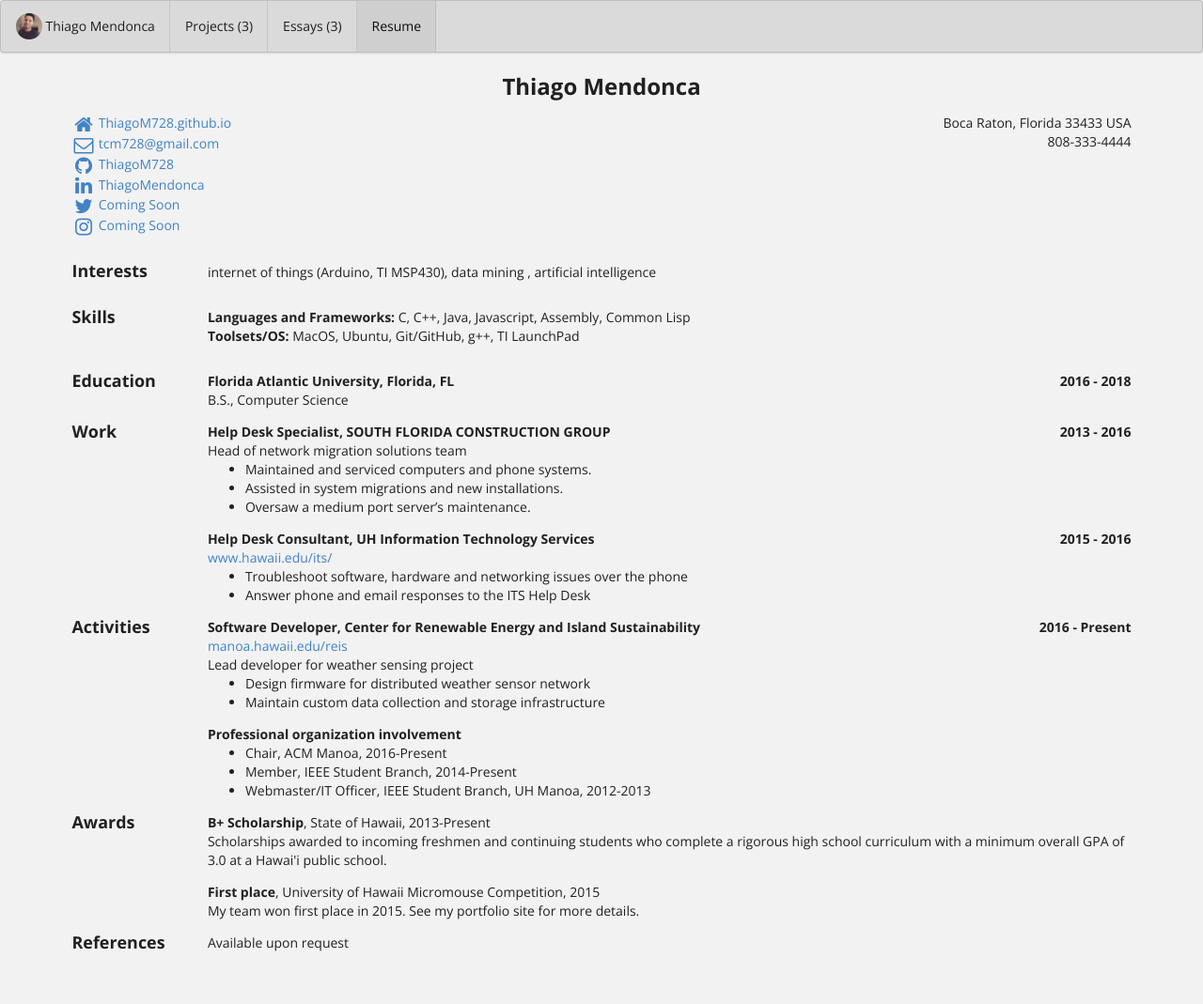
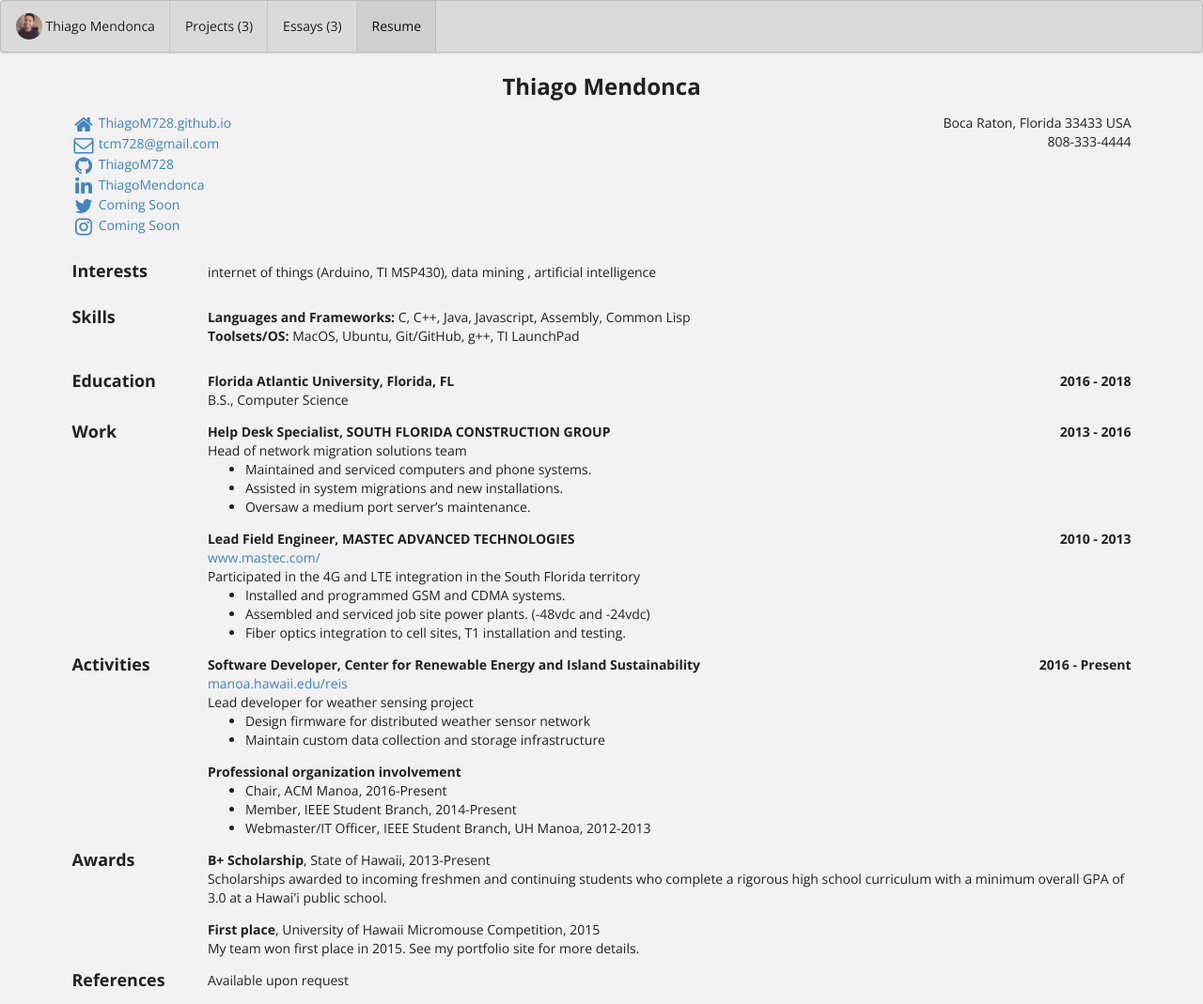
Before and after one commit to ThiagoM728/ThiagoM728.github.io, a Jekyll site: the page built from bio/index.html, in a window 1280 px wide. Shown: the whole page at 94% size. Built offline with Jekyll 4.4.1, drawn with Linux system fonts in a browser that asks for light colours; before the commit the page ends 1029 px from its top, so only the background shows below that.

Commit message:
Update bio.json

```diff
--- a/_data/bio.json
+++ b/_data/bio.json
@@ -108,15 +108,16 @@
       ]
     },
     {
-      "company": "UH Information Technology Services",
-      "position": "Help Desk Consultant",
-      "website": "http://www.hawaii.edu/its/",
-      "startDate": "2015-01-01",
-      "endDate": "2016-03-15",
-      "summary": "",
+      "company": "MASTEC ADVANCED TECHNOLOGIES",
+      "position": "Lead Field Engineer",
+      "website": "https://www.mastec.com/",
+      "startDate": "2010",
+      "endDate": "2013",
+      "summary": "Participated in the 4G and LTE integration in the South Florida territory",
       "highlights": [
-        "Troubleshoot software, hardware and networking issues over the phone",
-        "Answer phone and email responses to the ITS Help Desk"
+        "Installed and programmed GSM and CDMA systems.",
+        "Assembled and serviced job site power plants. (-48vdc and -24vdc)",
+        "Fiber optics integration to cell sites, T1 installation and testing."
       ]
     }
   ],
```
